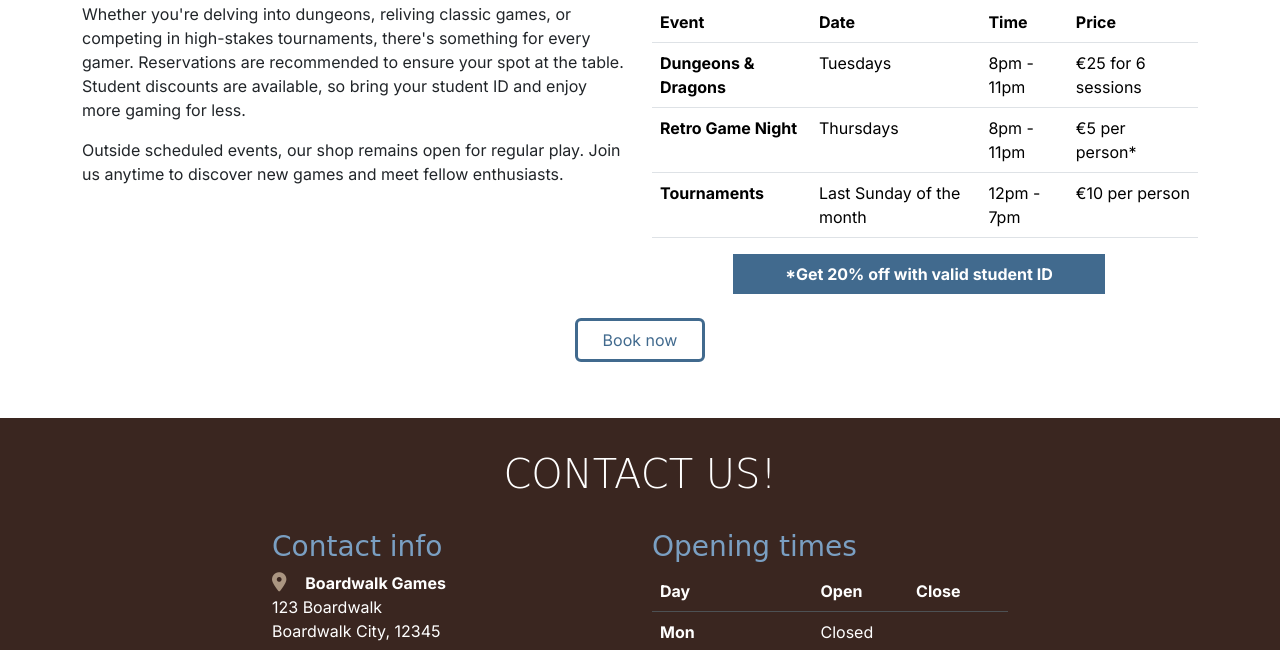
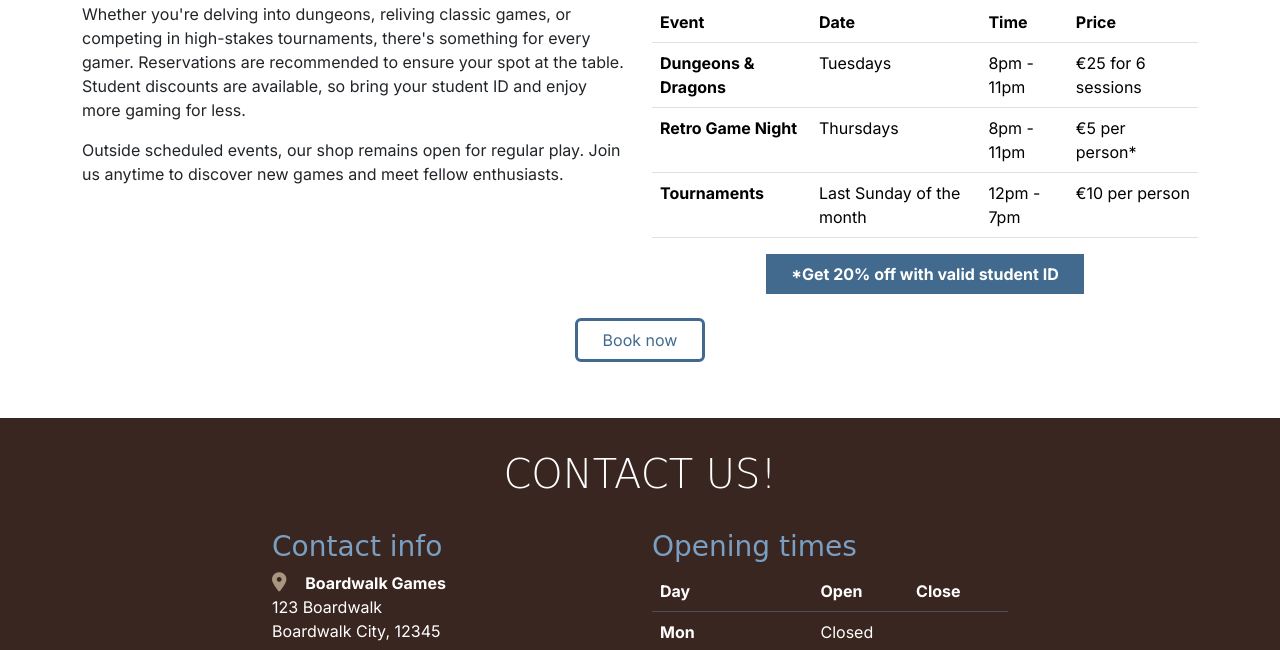
Before and after one commit to Gary-Burke/boardwalk-games, a plain HTML site: page index.html in a window 1280 px wide. Shown: the part 1254-1904 px from the top of the page. Drawn offline with nearby package versions, Linux system fonts and the light colour scheme; a web font is replaced by a local one.

Commit message:
Fix label placement Student Discount

```diff
--- a/assets/css/style.css
+++ b/assets/css/style.css
@@ -161,12 +161,12 @@ h2 {
 /* Media queries */
 
 /* Medium devices (tablets, 768px and up) */
-@media screen and (max-width: 767px) {
+/* @media screen and (max-width: 767px) {
 
     .dummy {
     display: none;
 }
-}
+} */
 
 /* Medium devices (tablets, 768px and up) */
 @media screen and (min-width: 768px) {
--- a/index.html
+++ b/index.html
@@ -331,21 +331,14 @@
                 </tr>
               </tbody>
             </table>
+
+            <div
+              class="col-12 col-md-6 col-lg-8 col-xl-7 custom-label-filled py-2 text-center mx-auto mb-4"
+            >
+              <span><strong>*Get 20% off with valid student ID</strong></span>
+            </div>
           </div>
         </div>
-
-        <div class="d-flex text-center mb-4">
-
-          <div class="col-12 col-md-3 col-xl-7 dummy"></div>
-
-          <div class="col-12 col-md-6 col-xl-4 custom-label-filled py-2">
-            <span><strong>*Get 20% off with valid student ID</strong></span>
-          </div>
-
-
-
-        </div>
-
         <div class="text-center">
           <a href="booking.html" class="btn custom-button-outline mb-4"
             >Book now</a
```
